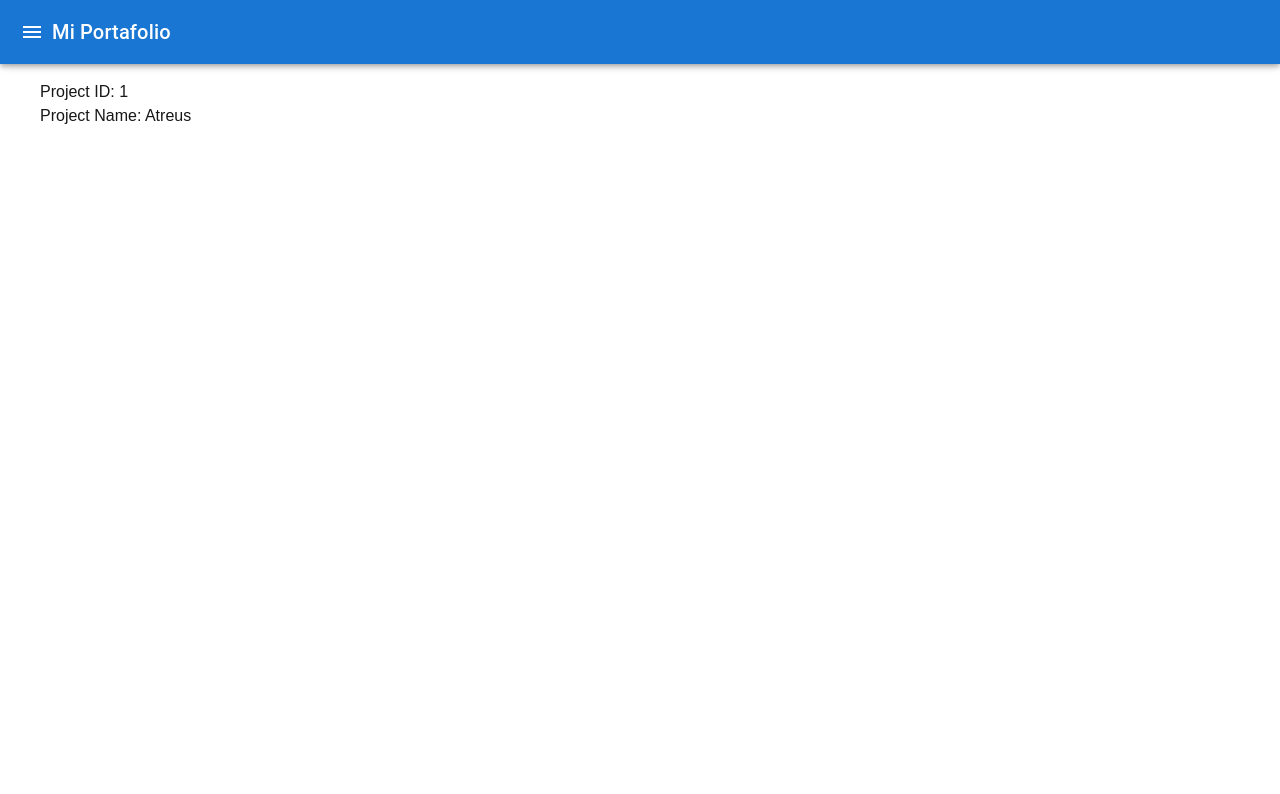
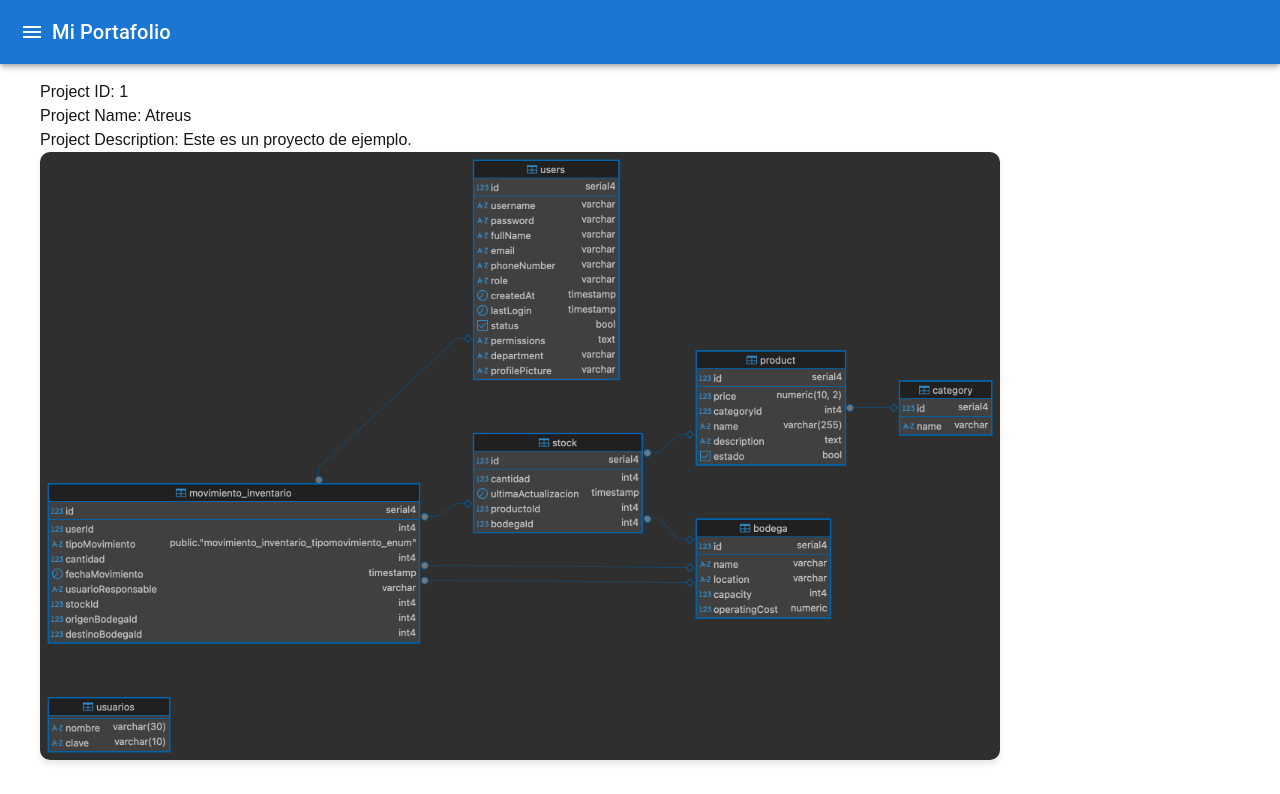
Before and after one commit to totonunez/mi-portafolio, a Next.js app: page /proyectos/1 in a window 1280 px wide. Shown: the top 794 px of the page. Built offline with nearby package versions, Linux system fonts and the light colour scheme.

Commit message:
agregar las imagenes

```diff
--- a/src/app/proyectos/[id]/page.tsx
+++ b/src/app/proyectos/[id]/page.tsx
@@ -9,6 +9,8 @@ export default function ProyectoPage() {
     const params = useParams(); // ✅ Get params safely
     const [id, setId] = useState<string | null>(null);
     const [proyectoNombre, setProyectoNombre] = useState<string | null>(null);
+    const [proyectoDescripcion, setProyectoDescripcion] = useState<string | null>(null);
+    const [proyectoImagenes, setProyectoImagenes] = useState<string[] | null>(null);
 
 
     useEffect(() => {
@@ -19,6 +21,8 @@ export default function ProyectoPage() {
         // Buscar el proyecto en el archivo JSON por id
         const proyecto = proyectosData.find((p) => p.id === projectId);
         setProyectoNombre(proyecto ? proyecto.nombre : null); // Si no se encuentra, set null
+        setProyectoDescripcion(proyecto ? proyecto.descripcion : null);
+        setProyectoImagenes(proyecto ? proyecto.imagenes : null);
         }
     }, [params]);
 
@@ -26,7 +30,24 @@ export default function ProyectoPage() {
         <div>
         <h1>Project ID: {id || "Loading..."}</h1>
         <h2>Project Name: {proyectoNombre || "Loading..."}</h2>
-      {/* Renderiza otros detalles del proyecto aquí */}
+        <p>Project Description: {proyectoDescripcion || "Loading..."}</p>
+             {/* Mostrar todas las imágenes */}
+        <div className="galeria">
+            {proyectoImagenes?.length ? (
+                proyectoImagenes.map((imagen, index) => (
+                    <div key={index}>
+                    <img
+                    className="galeria" //
+                    src={imagen}
+                    alt={`Imagen ${index + 1} de ${proyectoNombre}`}
+                    style={{ width: "80%", height: "center", marginBottom: "1rem" }}
+                    />
+                </div>
+                ))
+                ) : (
+                    <p>No hay imágenes disponibles.</p>
+                    )}
+        </div>
         </div>
     );
 }
```
Lines whose indentation alone changed are shown as unchanged.
